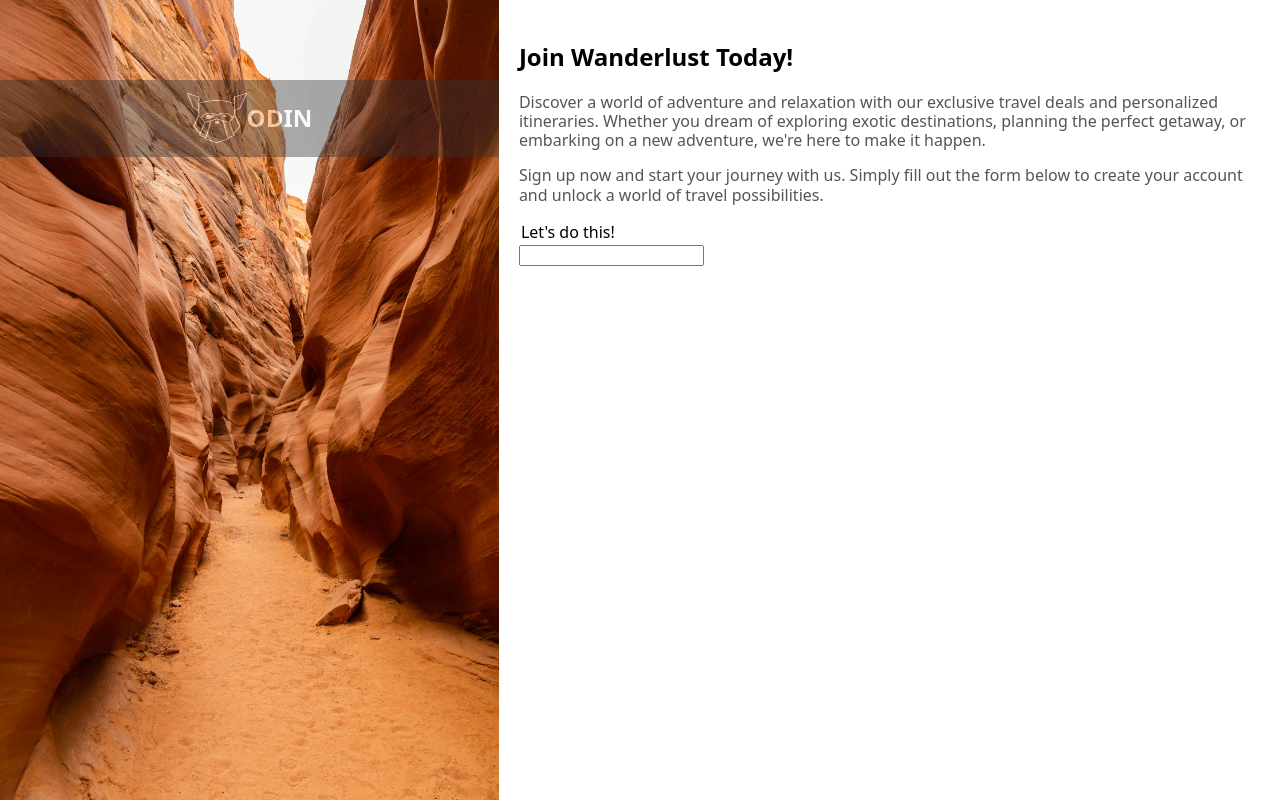
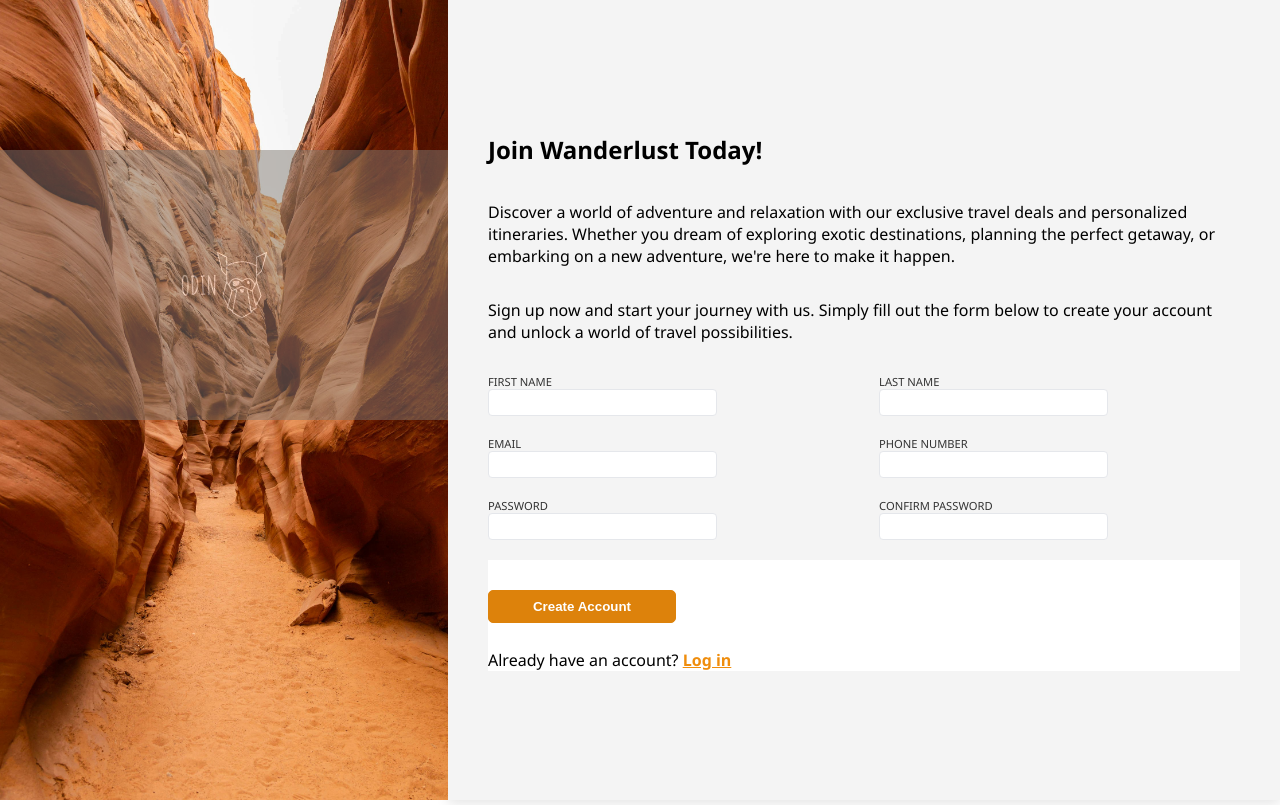
Before and after one commit to mpesaran/odin-signup-form, a plain HTML site: page index.html in a window 1280 px wide. Drawn offline with Linux system fonts and the light colour scheme.

Commit message:
password validation and final touches added
add different styles to css to make it look nice, add border colors to inputs
when users clicks on the input box.

password input checked against a pattern and also it checked two enteres passwords to
be matched.

```diff
--- a/index.html
+++ b/index.html
@@ -8,19 +8,22 @@
     <link rel="preconnect" href="https://fonts.googleapis.com">
     <link rel="preconnect" href="https://fonts.gstatic.com" crossorigin>
     <link href="https://fonts.googleapis.com/css2?family=Amatic+SC:wght@400;700&display=swap" rel="stylesheet">
+    <script src="main.js" defer></script>
     <title>Wanderlust Travel Agency</title>
 </head>
 
 <body>
-    <div class="content">
-        <section class="background-container">
-            <div class="logo-container">
-                <img src="./assets/odin-lined.png" alt="odin logo" class="logo">
-                <p>ODIN</p>
+    <div class="form-container">
+        <div class="image-section">
+            <img src="./assets/bg.jpg" alt="">
+            <!-- <img src="./assets/odin-lined.png" alt="odin logo" class="logo"> -->
+
+            <div class="logo-overlay">
+                <div>ODIN</div>
+                <img src="./assets/odin-lined.png" alt="" class="logo">
             </div>
-        </section>
-        <section class="text-container">
-            <div class="intro">
+        </div>
+        <div class="form-section">
             <h2>Join Wanderlust Today!</h2>
             <p>
                 Discover a world of adventure and relaxation with our exclusive travel deals and personalized
@@ -35,15 +38,49 @@
                 and
                 unlock a world of travel possibilities.
             </p>
+
+            <form action="" class="sign-up-form">
+
+                <div class="form-row">
+                    <div class="form-field">
+                        <label for="name">FIRST NAME</label>
+                        <input type="text" id="name">
                     </div>
-            <div class="signup-form">
-                <form action="">
-                    <legend>Let's do this!</legend>
-                    <label for="name"></label>
-                    <input type="text">
+                    <div class="form-field">
+                        <label for="last-name">LAST NAME</label>
+                        <input type="text" id="last-name">
+                    </div>
+                </div>
+
+                <div class="form-row">
+                    <div class="form-field">
+                        <label for="email">EMAIL</label>
+                        <input type="email" id="email" name="email">
+                    </div>
+                    <div class="form-field">
+                        <label for="phone">PHONE NUMBER</label>
+                        <input type="text" id="phone" name="phone">
+                    </div>
+                </div>
+                <div class="form-row">
+                    <div class="form-field">
+                        <label for="password">PASSWORD</label>
+                        <input type="password" id="password" name="password">
+                        <div id="error-password"></div>
+                    </div>
+                    <div class="form-field">
+                        <label for="confirm-password">CONFIRM PASSWORD</label>
+                        <input type="password" name="confirm-password" id="confirm-password" minlength="8">
+                        <div id="error-confirm-password"></div>
+                    </div>
+                </div>
+                <div class="account">
+                    <button type="submit" class="submit-button">Create Account</button>
+                    <p>Already have an account? <a href="#">Log in</a></p>
+                </div>
+
             </form>
         </div>
-        </section>
 
     </div>
     <!-- <footer>
--- /dev/null
+++ b/main.js
@@ -0,0 +1,37 @@
+const passwordPattern = /^(?=.*[a-z])(?=.*[A-Z])(?=.*\d)(?=.*[@$!%*?&#])[A-Za-z\d@$!%*?&#]{8,}$/;
+
+const errorDivPassword = document.getElementById("error-password");
+const errorDivConfirm = document.getElementById("error-confirm-password")
+const passwordInput = document.getElementById("password")
+const confirmPasswordInput = document.getElementById("confirm-password")
+
+function validatePassword(password) {
+    if (!passwordPattern.test(password)) {
+        return "password doesn't match the pattern"
+    }
+    return ""
+}
+
+passwordInput.addEventListener("input", () => {
+    const errorMessage = validatePassword(passwordInput.value)
+    errorDivPassword.textContent = errorMessage;
+    if (errorMessage) {
+        errorDivPassword.style.color = "red"
+        passwordInput.style.borderColor = "red"
+        errorDivPassword.style.fontSize = "0.7em"
+    } else {
+        passwordInput.style.borderColor = "#E5E7EB"
+    }
+});
+
+confirmPasswordInput.addEventListener("input", () => {
+    if (confirmPasswordInput.value !== passwordInput.value) {
+        errorDivConfirm.textContent = "Passwords do not match.";
+        errorDivConfirm.style.color = "red";
+        confirmPasswordInput.style.borderColor = "red";
+        errorDivConfirm.style.fontSize = "0.7em"
+    } else {
+        errorDivConfirm.textContent = "";
+        confirmPasswordInput.style.borderColor = "#E5E7EB"
+    }
+});
--- a/styles.css
+++ b/styles.css
@@ -1,84 +1,129 @@
-.amatic-sc-regular {
-    font-family: "Amatic SC", sans-serif;
-    font-weight: 400;
-    font-style: normal;
-}
-
-.amatic-sc-bold {
-    font-family: "Amatic SC", sans-serif;
-    font-weight: 700;
-    font-style: normal;
-}
-
 body {
-    font-family: system-ui, -apple-system, BlinkMacSystemFont, 'Segoe UI', Roboto, Oxygen, Ubuntu, Cantarell, 'Open Sans', 'Helvetica Neue', sans-serif, sans-serif;
+    font-family: 'Segoe UI', Tahoma, Geneva, Verdana, sans-serif;
     margin: 0;
     padding: 0;
-
-
-}
-
-.content {
     display: flex;
+    align-items: center;
+    justify-content: center;
     height: 100vh;
 }
 
-.background-container {
-    background-image: url('./assets/bg.jpg');
+.form-container {
+    display: flex;
+    height: 100vh;
+    width: 100%;
+}
+
+.image-section {
+    width: 35%;
+    position: relative;
+}
+
+.image-section img {
     width: 100%;
     height: 100%;
-    background-size: cover;
-    background-position: center;
-
+    object-fit: cover;
 }
 
-.text-container {
-    padding: 20px;
-    flex-grow: 1;
-    /* background-color: rgb(225, 213, 206); */
-}
-
-.logo-container {
+.logo-overlay {
     display: flex;
     justify-content: center;
     align-items: center;
-    background-color: #333;
-    opacity: 0.4;
-    margin-top: 80px;
+    opacity: 0.5;
+    font-family: 'Amatic SC';
+    font-weight: 700;
+    position: absolute;
+    top: 150px;
+    left: 0;
+    right: 0;
+    bottom: 380px;
+    color: white;
+    font-size: 26px;
+    background-color: rgb(129, 122, 115);
 }
 
-.logo-container p {
-    color: white;
-    font-weight: 800;
-    font-size: 1.5em;
+.logo-overlay img {
+    width: 50px;
+    max-width: 100%;
+    object-fit: contain;
 }
 
-.intro {}
+.form-section {
+    width: 65%;
+    display: flex;
+    flex-direction: column;
+    justify-content: center;
+    padding: 40px;
+    background-color: #f4f4f4;
+    box-shadow: 0 4px 12px rgba(0, 0, 0, 0.1);
+    box-sizing: border-box;
+}
+
+form {
+    /* background-color: grey; */
+    margin-top: 15px;
+}
+
+.account {
+    background-color: white;
+}
+
+.form-row {
+    display: flex;
+    justify-content: space-between;
+    margin-bottom: 20px;
+}
 
 
-.logo {
-    width: 60px;
-    height: 50px;
-
+.form-field {
+    width: 48%;
+    display: flex;
+    flex-direction: column;
 }
 
-h1 {
+label {
+    font-size: 0.7em;
     color: #333;
 }
 
-p {
-    font-size: 1em;
-    line-height: 1.2;
-    color: #555;
+input {
+    width: 60%;
+    padding: 5px;
+    border: 1px solid #E5E7EB;
+    border-radius: 4px;
 }
 
-.signup-form {
-    background-color: white;
+.submit-button {
+    width: 25%;
+    padding: 8px;
+    background-color: #dd820b;
+    font-weight: bold;
+    color: white;
+    border-radius: 5px;
+    border: 1px solid #dd820b;
+    box-shadow: gold;
+    cursor: pointer;
+    margin-top: 30px;
+    margin-bottom: 10px;
+    outline: none;
 }
 
-/* footer {
-    text-align: center;
-    padding: 20px;
-    color: rgb(14, 10, 10);
-    margin-top: 20px;
+.submit-button:hover {
+    background-color: #ef8d0d;
+}
+
+a {
+    color: #ef8d0d;
+    font-weight: bold;
+}
+
+input:focus {
+    border-color: blue;
+    box-shadow: 0 0 3px rgb(127, 127, 153);
+    outline: none;
+}
+
+/* input[type="password"]:invalid {
+    border-color: red;
+    outline: none;
 } */
```
Lines whose indentation alone changed are shown as unchanged.
